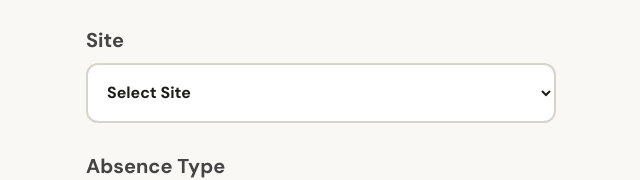
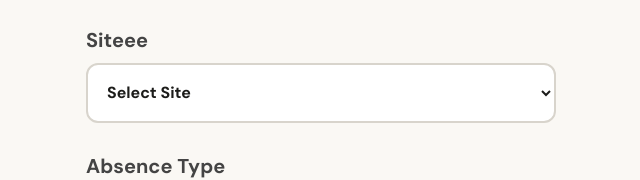
Before and after one commit to jamsta213/Absenceform, a website: page index.html in a window 1280 px wide. Shown: the part 420-600 px from the top of the page, 319-959 px from the left. Drawn offline with Linux system fonts and the light colour scheme; no server answers.

Commit message:
Update label text for site selection

```diff
--- a/index.html
+++ b/index.html
@@ -25,7 +25,7 @@
         </select>
       </div>
       <div class="field">
-        <label for="siteSelect">Site</label>
+        <label for="siteSelect">Siteee</label>
         <select id="siteSelect" required>
           <option value="">Select Site</option>
         </select>
```
